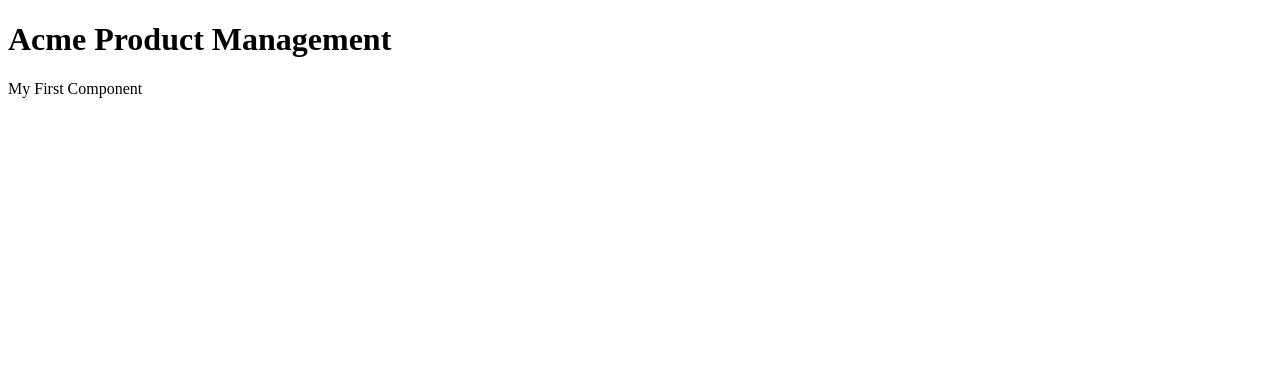
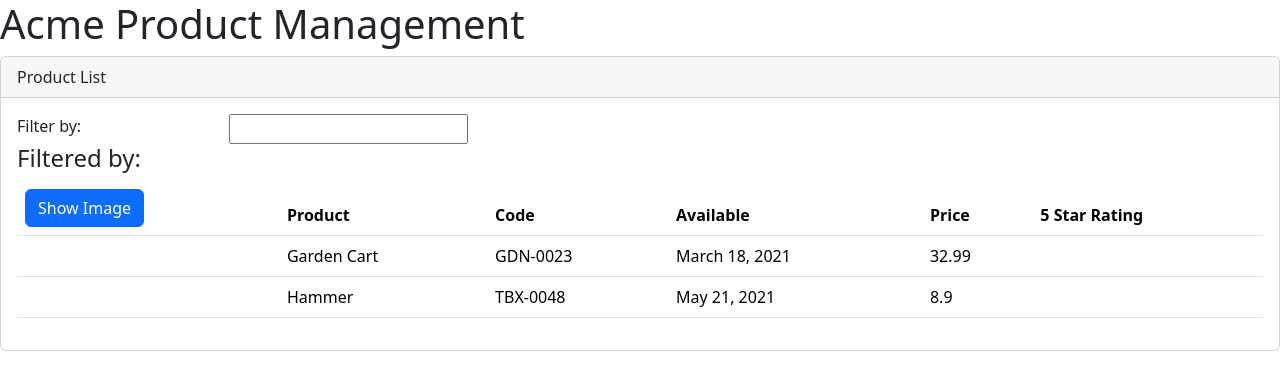
Before and after one commit to seyiqueen/apm, an Angular app: page / in a window 1280 px wide. Shown: the top 390 px of the page. Built offline with nearby package versions, Linux system fonts and the light colour scheme.

Commit message:
Adding the products feature for the product list by building the product template and componentand adding Logic with Directives

```diff
--- a/src/app/app.component.ts
+++ b/src/app/app.component.ts
@@ -1,12 +1,14 @@
 import { Component } from "@angular/core";
+import { ProductListComponent } from "./products/product-list.component";
 
 //Component Decorator
 @Component({
   selector: 'pm-root',
   standalone: true,
+  imports: [ProductListComponent],
   template: `
   <div><h1>{{pageTitle}}</h1>
-      <div>My First Component </div>
+      <pm-products></pm-products>
   </div>
   `
 })
--- /dev/null
+++ b/src/app/products/product-list.component.html
@@ -0,0 +1,42 @@
+<div class = 'card'>
+    <div class = 'card-header'>
+        {{pageTitle}}
+    </div>
+    <div class = 'card-body'>
+        <div class = 'row'>
+            <div class = 'col-md-2'>Filter by:</div>
+            <div class = 'col-md-4'>
+                <input type = 'text' />
+            </div>
+        </div>
+        <div class = 'row'>
+            <div class = 'col-md-6'>
+                <h4>Filtered by: </h4>
+            </div>
+        </div>
+        <div class = 'table-responsive'>
+            <table class = 'table' *ngIf = 'products.length'>
+                <thead>
+                    <tr>
+                        <th><button class = 'btn btn-primary'> Show Image </button></th>
+                        <th>Product</th>
+                        <th>Code</th>
+                        <th>Available</th>
+                        <th>Price</th>
+                        <th>5 Star Rating</th>
+                    </tr>
+                </thead>
+                <tbody *ngFor = 'let product of products'>
+                    <tr>
+                        <td></td>
+                        <td>{{product.productName}}</td>
+                        <td>{{product.productCode}}</td>
+                        <td>{{product.releaseDate}}</td>
+                        <td>{{product.price}}</td>
+                        <td>{{product.starRating}}</td>
+                    </tr>
+                </tbody>
+            </table>
+        </div>
+    </div>
+</div>
--- /dev/null
+++ b/src/app/products/product-list.component.ts
@@ -0,0 +1,34 @@
+import { NgFor, NgIf } from "@angular/common";
+import { Component } from "@angular/core";
+
+@Component({
+    selector: 'pm-products',
+    standalone: true,
+    imports: [NgIf, NgFor],
+    templateUrl: './product-list.component.html'
+})
+export class ProductListComponent{
+    pageTitle: string = 'Product List';
+    products: any[] = [
+        {
+            "productId": 2,
+            "productName": "Garden Cart",
+            "productCode": "GDN-0023",
+            "releaseDate": "March 18, 2021",
+            "description": "15 gallon capacity rolling garden cart",
+            "price": 32.99,
+            "startRating": 4.2,
+            "imageUrl": "assets/images/garden_cart.png"
+        },
+        {
+            "productId": 5,
+            "productName": "Hammer",
+            "productCode": "TBX-0048",
+            "releaseDate": "May 21, 2021",
+            "description": "Curved claw steel hammer",
+            "price": 8.9,
+            "startRating": 4.8,
+            "imageUrl": "assets/images/hammer.png"
+        }
+    ];
+}
--- a/src/index.html
+++ b/src/index.html
@@ -6,8 +6,11 @@
   <base href="/">
   <meta name="viewport" content="width=device-width, initial-scale=1">
   <link rel="icon" type="image/x-icon" href="favicon.ico">
+  <link rel="stylesheet" href="https://cdn.jsdelivr.net/npm/bootstrap@5.3.2/dist/css/bootstrap.min.css" integrity="sha384-T3c6CoIi6uLrA9TneNEoa7RxnatzjcDSCmG1MXxSR1GAsXEV/Dwwykc2MPK8M2HN" crossorigin="anonymous">
+  <link rel="stylesheet" href="https://cdnjs.cloudflare.com/ajax/libs/font-awesome/6.5.1/css/solid.min.css" integrity="sha512-pZlKGs7nEqF4zoG0egeK167l6yovsuL8ap30d07kA5AJUq+WysFlQ02DLXAmN3n0+H3JVz5ni8SJZnrOaYXWBA==" crossorigin="anonymous" referrerpolicy="no-referrer" />
 </head>
 <body>
   <pm-root></pm-root>
+
 </body>
 </html>
```
